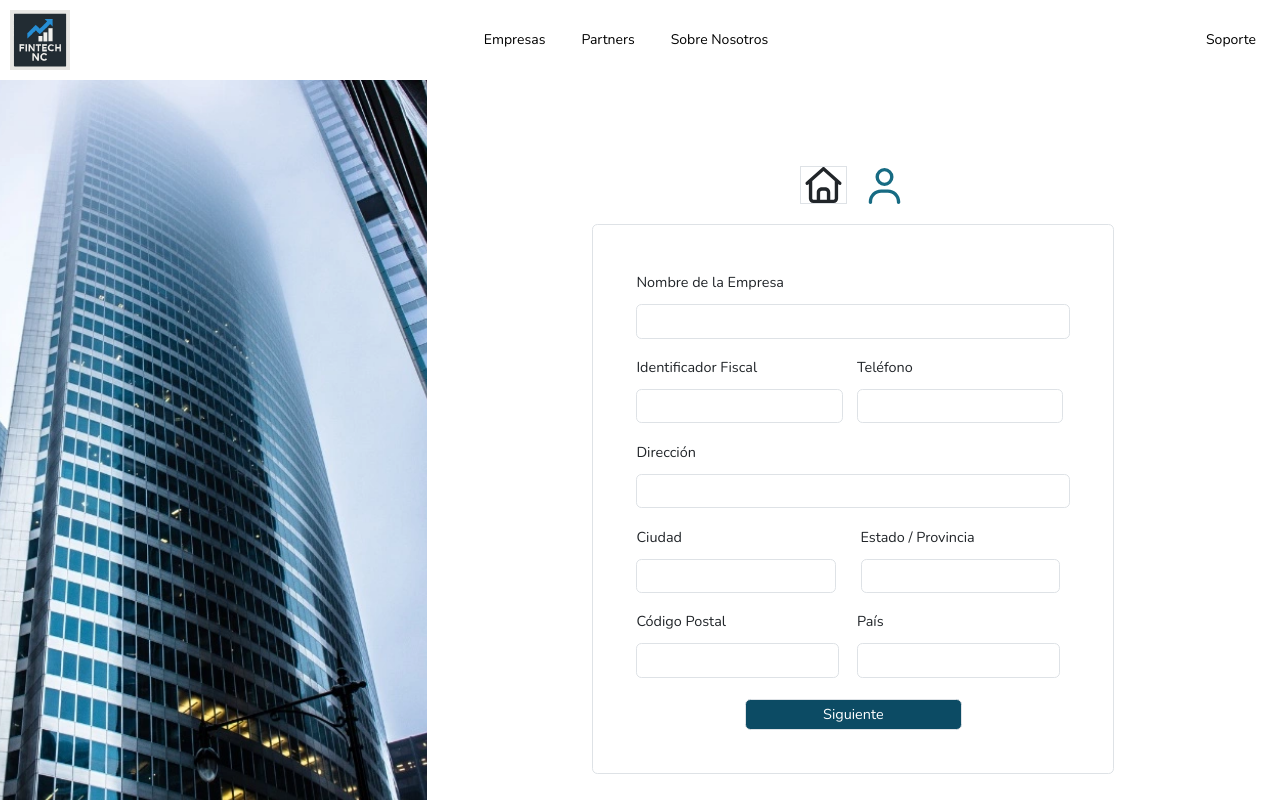
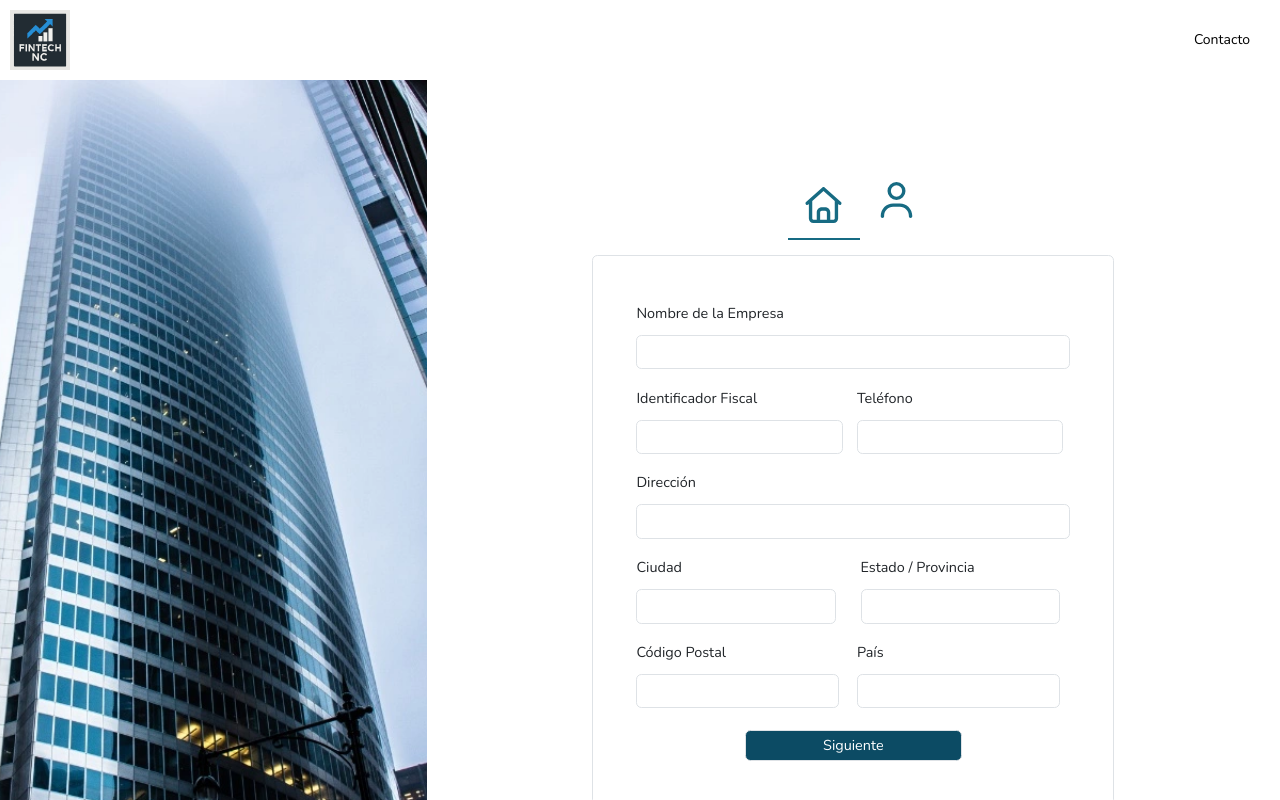
Before and after one commit to CreditosPYMES-NCG27/webapp-creditos-pymes, a React (Vite) app: page /sign-up in a window 1280 px wide. Shown: the top 800 px of the page. Built offline with nearby package versions, Linux system fonts and the light colour scheme.

Commit message:
updated signup page icons

```diff
--- a/src/components/Navbar/Navbar.jsx
+++ b/src/components/Navbar/Navbar.jsx
@@ -7,15 +7,15 @@ export default function Navbar() {
   const location = useLocation();
 
   const loggedUserPaths =
-    location.pathname === "/dasboard" ||
+    location.pathname === "/dashboard" ||
     location.pathname === "/partner-dashboard" ||
     location.pathname === "/user/profile" ||
     location.pathname === "/partner/profile" ||
     location.pathname.startsWith("/partner/loan-details/");
 
   const authPaths =
-    location.pathname === "login-users" ||
-    location.pathname === "sign-up"
+    location.pathname === "/login-users" ||
+    location.pathname === "/sign-up"
 
   if (authPaths) {
     return <NavbarLoginUser />;
--- a/src/components/Navbar/NavbarDashboard.jsx
+++ b/src/components/Navbar/NavbarDashboard.jsx
@@ -32,7 +32,7 @@ export default function NavbarDashboard() {
           <li><a href="">Ayuda</a></li>
         </ul>
       </nav>
-      <button onClick={handleLogout}>Cerrar Sesión</button>
+      <button onClick={handleLogout} className="btn btn-outline-danger me-4 fw-bold">Cerrar Sesión</button>
     </header>
   );
 }
--- a/src/features/LoanAmount/LoanAmount.jsx
+++ b/src/features/LoanAmount/LoanAmount.jsx
@@ -77,7 +77,7 @@ export default function LoanAmount() {
           text="Solicitar ahora mismo"
           color="teal"
           size="xl"
-          action="alert"
+          action="register"
         />
       </div>
     </div>
--- a/src/features/SignIn/SignIn.css
+++ b/src/features/SignIn/SignIn.css
@@ -28,6 +28,7 @@ button.color-btn{
   box-shadow: none !important;
 }
 
-.signup_page_form:focus{
+div.signup_page_form{
+    width: 5rem;
     border-bottom: 2px solid var(--teal-600) !important;
 }
--- a/src/pages/SignIn.jsx
+++ b/src/pages/SignIn.jsx
@@ -16,6 +16,12 @@ import { faUser } from '@fortawesome/free-regular-svg-icons'
 const SignInPage = () => {
     const [showSecondForm, setShowSecondForm] = useState(false);
     const navigate = useNavigate();
+    const [activeIcon, setActiveIcon] = useState("company");
+
+    const handleNext = () => {
+        setActiveIcon("user");
+        setShowSecondForm(true);
+    }
 
     const [formData, setFormData] = useState({
         company: "",
@@ -115,9 +121,19 @@ const SignInPage = () => {
                     />
                 </div>
                 <div className="col-lg-7 mt-5 mx-auto pb-5">
-                    <div className="text-center mt-5 mx-auto signup_page_form">
-                        <FontAwesomeIcon icon={faHouse} className="border fs-1 me-3" />
-                        <FontAwesomeIcon icon={faUser} className="icons_profile_page fs-1" />
+                    <div className="d-flex text-center mt-5 mx-auto justify-content-center">
+                        <div className={`bg-white border-0 mt-3 icons_profile_page me-3 ${activeIcon === "company" ? "signup_page_form" : ""}`}>
+                            <FontAwesomeIcon
+                                icon={faHouse}
+                                className="fs-1"
+                            />
+                        </div>
+
+                        <div className={`bg-white border-0 icons_profile_page fs-1 ${activeIcon === "user" ? "signup_page_form" : ""}`}>
+                            <FontAwesomeIcon
+                                icon={faUser}
+                                className="fs-1" />
+                        </div>
                     </div>
                     <div className="container w-75 d-flex align-items-center justify-content-center">
 
@@ -228,8 +244,9 @@ const SignInPage = () => {
                                     </div>
 
                                     <button
-                                    type="submit"
-                                    className="border rounded color-btn w-50 d-flex mx-auto justify-content-center mt-4">
+                                        type="submit"
+                                        className="border rounded color-btn w-50 d-flex mx-auto justify-content-center mt-4"
+                                        onClick={handleNext}>
                                         Siguiente
                                     </button>
                                 </>
@@ -299,8 +316,8 @@ const SignInPage = () => {
                                         </label>
                                     </div>
                                     <button
-                                    type="submit"
-                                    className="border rounded color-btn w-50 d-flex mx-auto justify-content-center mt-4">
+                                        type="submit"
+                                        className="border rounded color-btn w-50 d-flex mx-auto justify-content-center mt-4">
                                         Registrarse
                                     </button>
                                 </>
```
